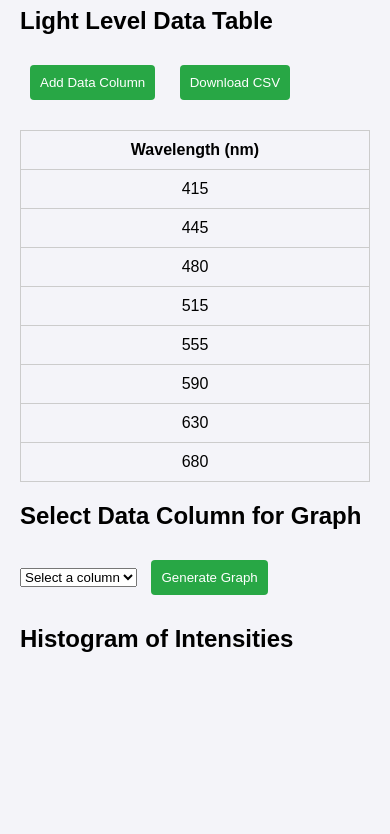
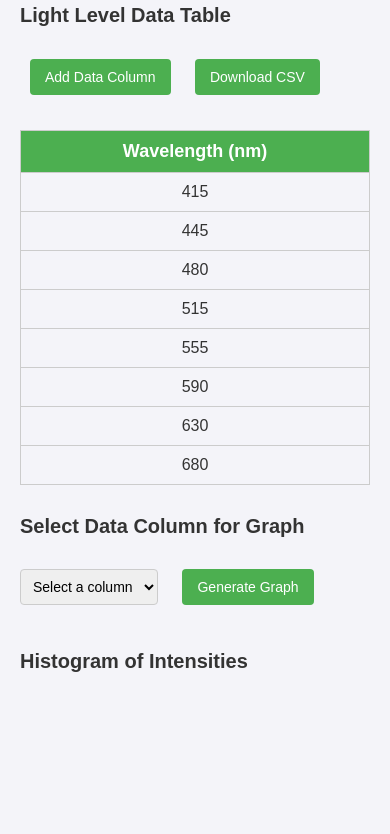
Before and after one commit to simmsj3/digital-lab-book-plant-light, a plain HTML site: page index.html in a window 390 px wide. Shown: the part 110-944 px from the top of the page. Drawn offline with nearby package versions, Linux system fonts and the light colour scheme.

Commit message:
Update styles.css

```diff
--- a/styles.css
+++ b/styles.css
@@ -1,22 +1,30 @@
+/* General body styling */
 body {
     font-family: Arial, sans-serif;
     margin: 20px;
     background-color: #f4f4f9;
+    color: #333;
 }
 
+/* Header styling */
 header {
     text-align: center;
-    margin-bottom: 20px;
+    margin-bottom: 30px;
 }
 
 h1 {
+    font-size: 36px;
     color: #333;
 }
 
-section {
-    margin: 20px 0;
+/* Section titles */
+h2 {
+    font-size: 24px;
+    margin-top: 30px;
+    color: #333;
 }
 
+/* Table styling */
 table {
     width: 100%;
     border-collapse: collapse;
@@ -24,25 +32,93 @@ table {
 }
 
 th, td {
-    padding: 10px;
+    padding: 15px;
     text-align: center;
     border: 1px solid #ccc;
 }
 
-input {
-    width: 100px;
+th {
+    background-color: #4CAF50;
+    color: white;
+    font-size: 18px;
 }
 
+td input {
+    width: 100%;
+    padding: 8px;
+    font-size: 16px;
+    border: 1px solid #ccc;
+    border-radius: 4px;
+}
+
+/* Button styling */
 button {
-    margin: 10px;
-    padding: 10px;
-    background-color: #28a745;
+    margin: 15px 10px;
+    padding: 12px 20px;
+    background-color: #4CAF50;
     color: white;
     border: none;
     border-radius: 4px;
     cursor: pointer;
+    font-size: 16px;
 }
 
 button:hover {
-    background-color: #218838;
+    background-color: #45a049;
 }
+
+/* Dropdown styling */
+select {
+    padding: 10px;
+    font-size: 16px;
+    margin-right: 10px;
+    border-radius: 4px;
+    border: 1px solid #ccc;
+}
+
+/* Section container */
+section {
+    margin-bottom: 30px;
+}
+
+/* Canvas styling for charts */
+canvas {
+    display: block;
+    margin: 20px auto;
+    max-width: 800px;
+    max-height: 400px;
+}
+
+/* Histogram and graph titles */
+#histogramChart, #lightChart {
+    margin-top: 30px;
+}
+
+/* Media queries for responsiveness */
+@media (max-width: 768px) {
+    h1 {
+        font-size: 28px;
+    }
+
+    h2 {
+        font-size: 20px;
+    }
+
+    th, td {
+        padding: 10px;
+    }
+
+    button {
+        padding: 10px 15px;
+        font-size: 14px;
+    }
+
+    td input {
+        font-size: 14px;
+    }
+
+    select {
+        font-size: 14px;
+        padding: 8px;
+    }
+}
```
